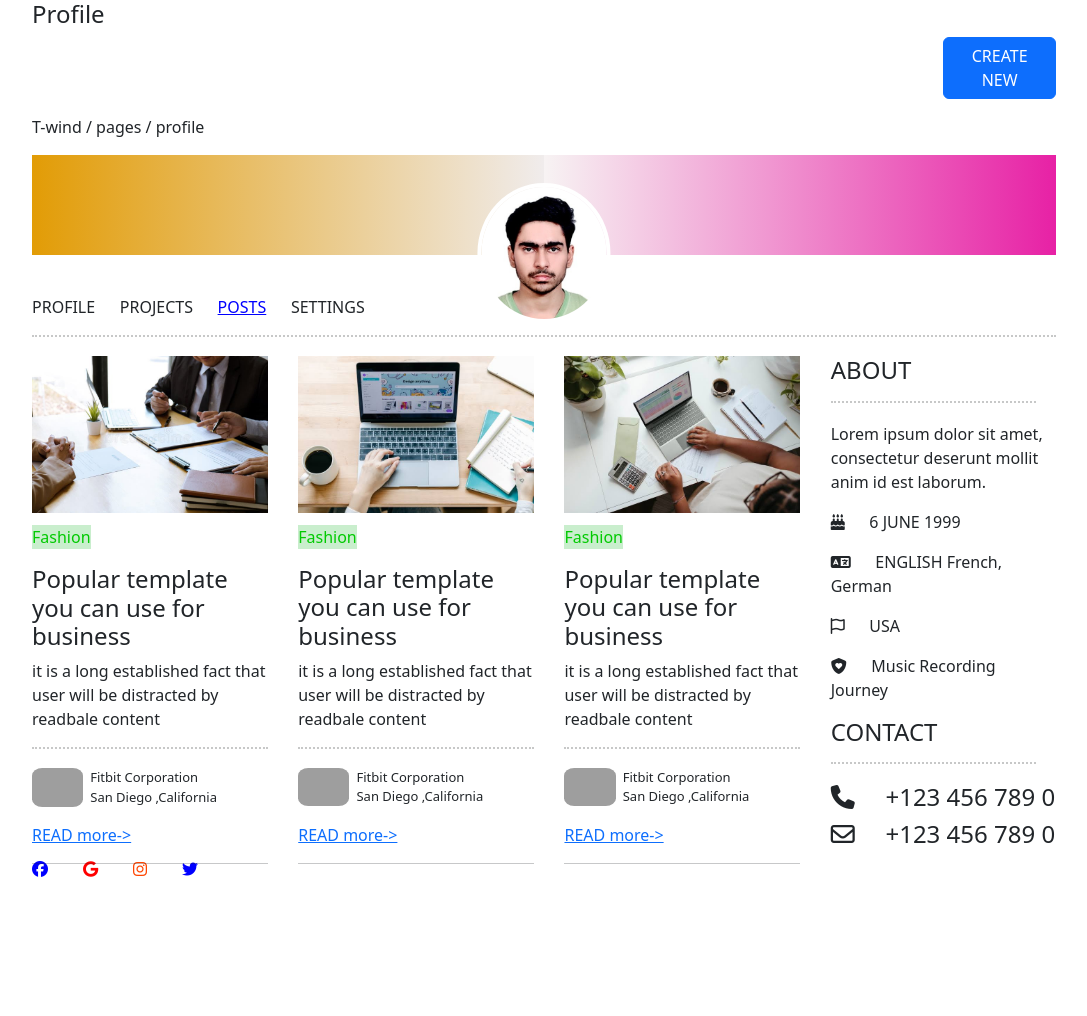
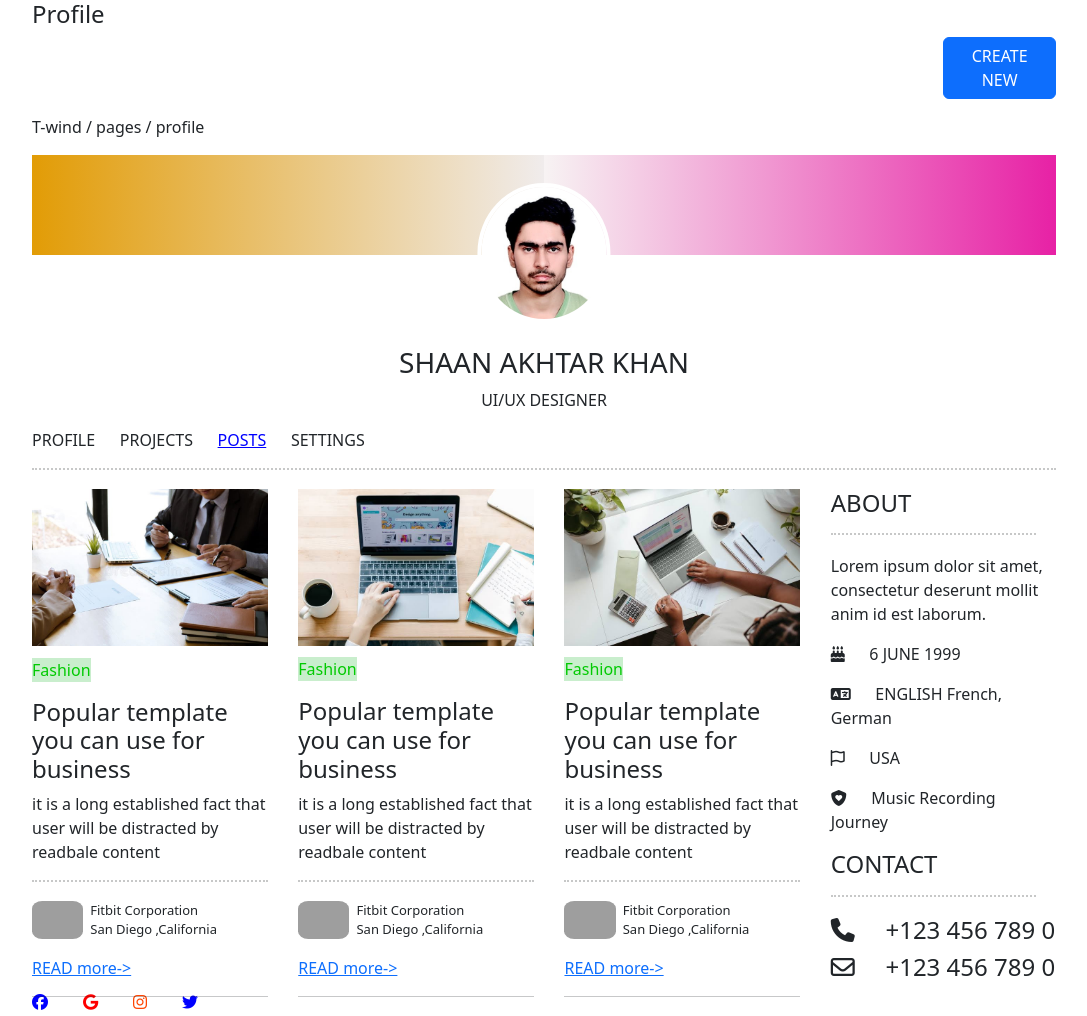
Before and after one commit to Shaan-akhtar-khan/basic-webpage, a plain HTML site: page index.html in a window 1280 px wide. Shown: the whole page, without its empty margins (96-1183 px from the left). Drawn offline with nearby package versions, Linux system fonts and the light colour scheme; grey boxes are pictures that could not be loaded.

Commit message:
Update index.html

```diff
--- a/index.html
+++ b/index.html
@@ -20,12 +20,19 @@
 
 
 
-    <div class="boxes" style="position: relative;">
+    <div class="boxes" style="position: relative; margin-bottom: 5%;">
 
             <div class="left-box"></div>
             <div class="right-box"></div>
 
         <img id="encroacher-img" src="images/shaan-cropped2.jpg" alt="sorry">
+
+    </div>
+    <div>
+        <center>
+            <h3 >SHAAN AKHTAR KHAN</h3>
+            <P>UI/UX DESIGNER</P>
+        </center>
     </div>
 
     <div class="toggle-menu">
```
